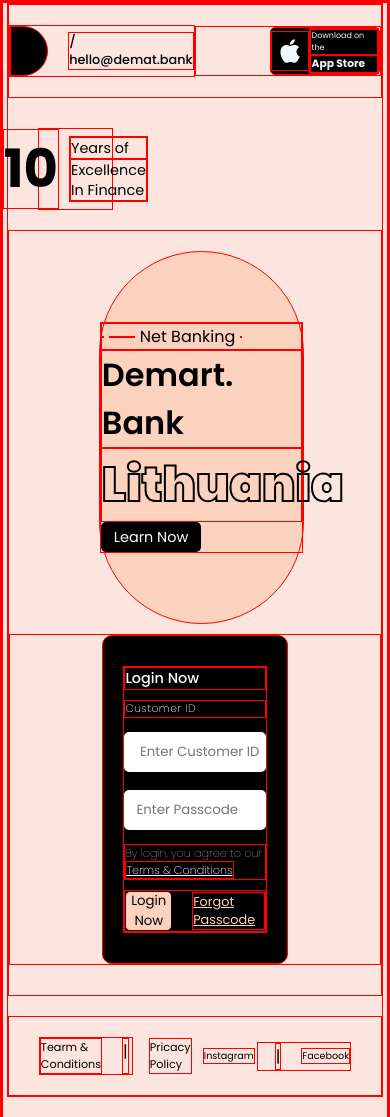
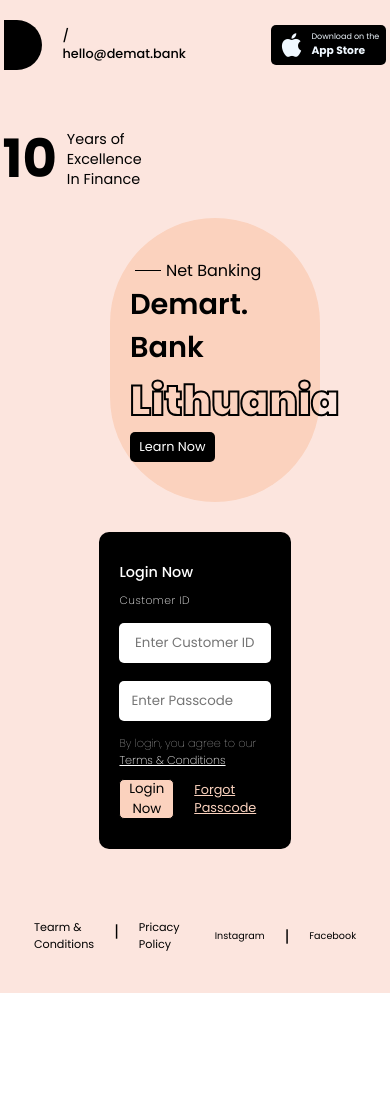
Before and after one commit to PANKAjBamniya/Demat-Bank, a plain HTML site: page index.html in a window 390 px wide. After the commit the page ends 993 px from the top, so only its background shows below. Drawn offline with nearby package versions, Linux system fonts and the light colour scheme; a web font is replaced by a local one.

Commit message:
originmain

```diff
--- a/style.css
+++ b/style.css
@@ -5,7 +5,7 @@
     padding: 0;
     box-sizing: border-box;
     font-family: "Poppins", sans-serif;
-    border: 1px solid red;
+    /* border: 1px solid red; */
 }
 .main-container{
     width: 100%;
@@ -344,8 +344,10 @@
       justify-content: center;
    }
    .left-hero-bar{
-      width: 100%;
+      width: auto;
       height: auto;
+      margin-right: 40px;
+      padding: 20px;
    }
    .right-hero-bar{
       width: 100%;
@@ -404,24 +406,26 @@
       height: auto;
       flex-direction: column;
       justify-content: center;
+      align-items: center;
    }
    .left-hero-bar{
-      width: 100%;
+      width: 10%;
       height: auto;
-      top: 20px;
-      left: 90px;
+      padding-block: 40px;
+      /* background-color: red; */
    }
    .hero-inside{
      left: 0;
    }
    .hero-inside h2{
-      font-size: 2em;
+      font-size: 1.8em;
    }
    .hero-inside h1{
-      font-size: 3em;
+      font-size: 2.6em;
    }
    .hero-inside button{
       width: 50%;
+      font-size: .8em;
       /* padding-block: 10px; */
    }
    .second-line{
```
